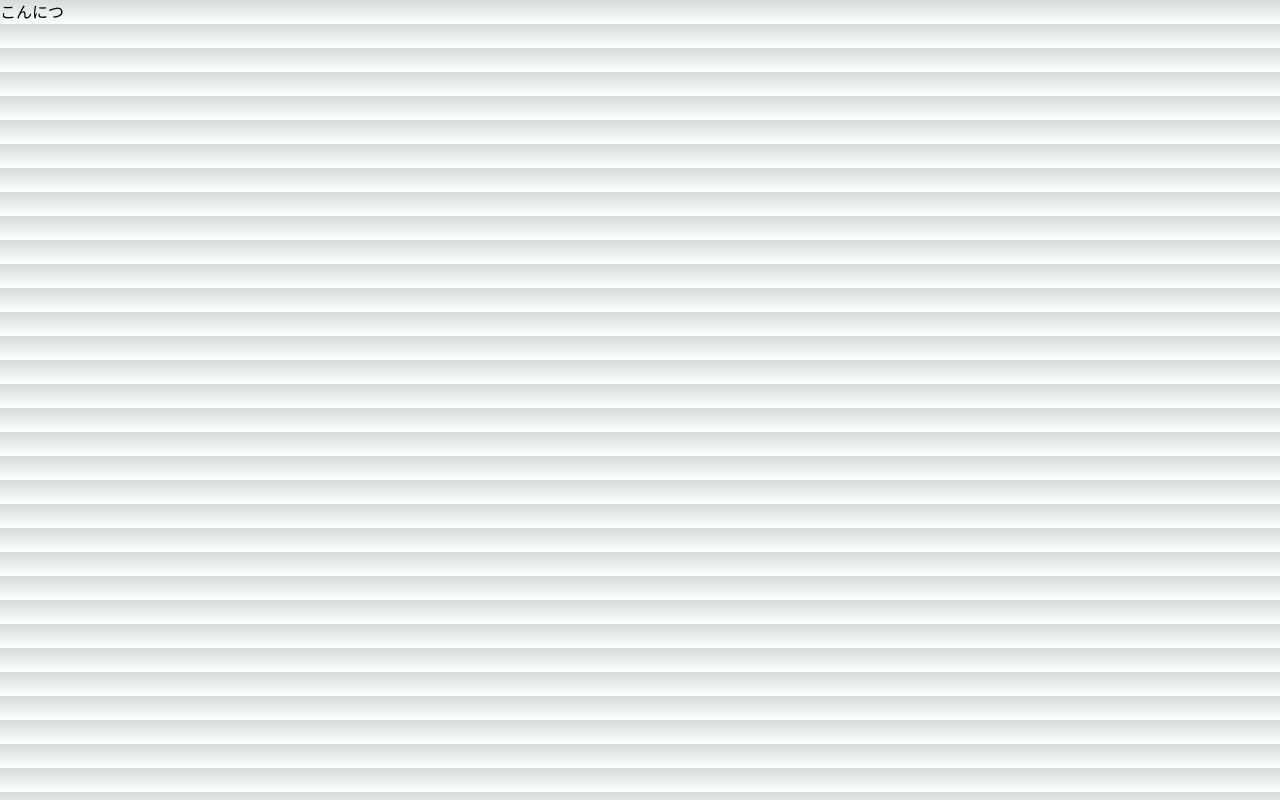
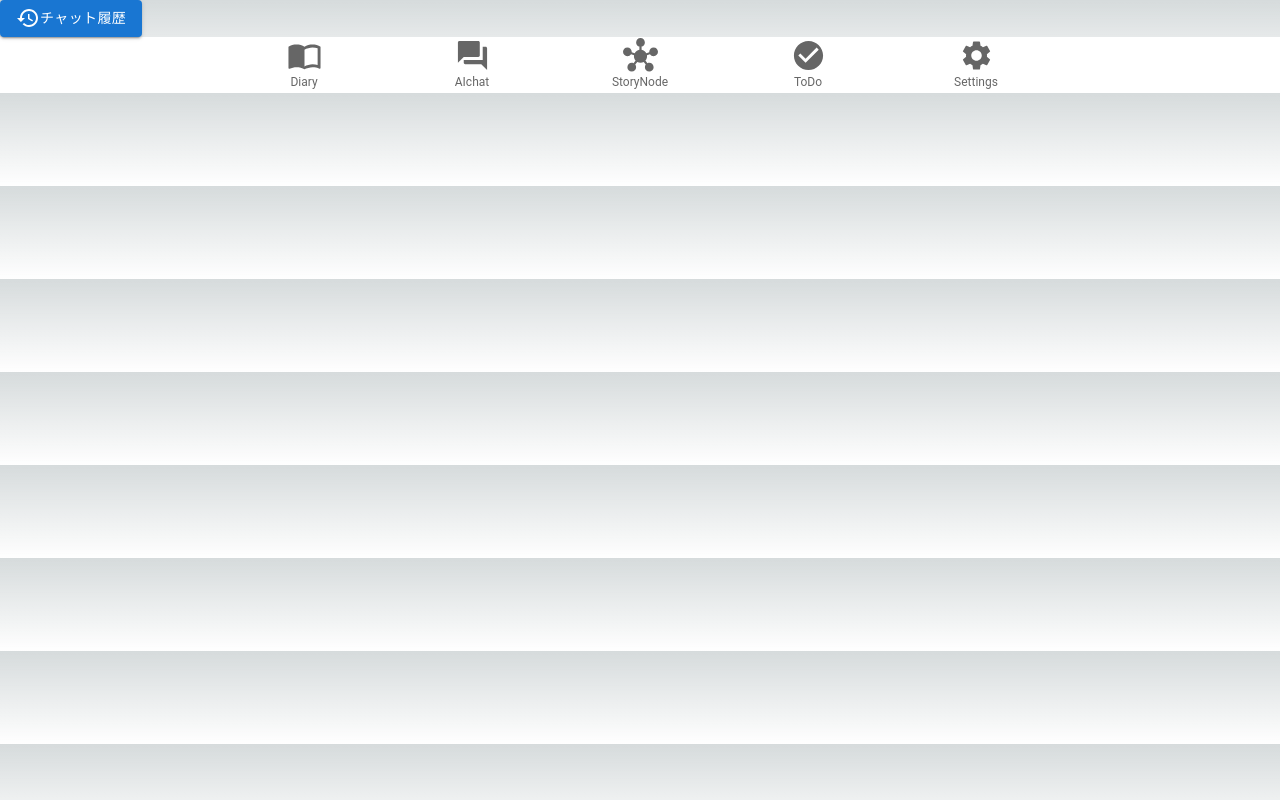
Before and after one commit to Nikesuiden/StoryNode_public, a Next.js app: page / in a window 1280 px wide. Built offline with nearby package versions, Linux system fonts and the light colour scheme.

Commit message:
ナビゲーションバーのコンポーネント完成

```diff
--- a/app/page.tsx
+++ b/app/page.tsx
@@ -1,5 +1,12 @@
+import ChatHistory from "@/components/elements/chatHistory/chatHistory";
+import BottomBar from "@/components/layouts/bottomBar/bottomBar";
+
 export default function Index() {
   return (
-    <div>こんにつ</div>
+    <div>
+
+      <ChatHistory />
+      <BottomBar />
+    </div>
   );
 }
--- a/app/start/page.tsx
+++ b/app/start/page.tsx
@@ -1,6 +1,9 @@
+import { History } from "@mui/icons-material";
+
 export default function Start() {
   return (
     <div>
+
       <h2>StoryNode</h2>
     </div>
   );
--- /dev/null
+++ b/components/elements/chatHistory/chatHistory.tsx
@@ -0,0 +1,6 @@
+import { History } from "@mui/icons-material";
+import { Button } from "@mui/material";
+
+export default function ChatHistory() {
+  return <Button variant="contained" color="primary"><History />チャット履歴</Button>;
+}
--- /dev/null
+++ b/components/layouts/bottomBar/bottomBar.tsx
@@ -0,0 +1,41 @@
+import {
+  ImportContacts,
+  Forum,
+  Hub,
+  CheckCircle,
+  Settings,
+  CoPresentSharp,
+} from "@mui/icons-material";
+import {
+  Box,
+  Button,
+  BottomNavigation,
+  BottomNavigationAction,
+  makeStyles,
+} from "@mui/material";
+import { constants } from "buffer";
+import { px } from "framer-motion";
+import Link from "next/link";
+import { useState } from "react";
+
+// const useStyles = makeStyles({
+//     root: {
+//         width: 500,
+//     },
+// });
+
+export default function BottomBar() {
+    // const classes = useStyles();
+    // const [value, setValue] = useState(0);
+  return (
+    <Box>
+      <BottomNavigation showLabels>
+        <BottomNavigationAction label="Diary" icon={<ImportContacts fontSize="large"/>} />
+        <BottomNavigationAction label="AIchat" icon={<Forum fontSize="large"/>} />
+        <BottomNavigationAction label="StoryNode" icon={<Hub fontSize="large"/>} />
+        <BottomNavigationAction label="ToDo" icon={<CheckCircle fontSize="large"/>} />
+        <BottomNavigationAction label="Settings" icon={<Settings fontSize="large"/>} />
+      </BottomNavigation>
+    </Box>
+  );
+}
--- a/package.json
+++ b/package.json
@@ -12,6 +12,8 @@
     "@chakra-ui/react": "^2.8.2",
     "@emotion/react": "^11.13.0",
     "@emotion/styled": "^11.13.0",
+    "@mui/icons-material": "^5.16.7",
+    "@mui/material": "^5.16.7",
     "framer-motion": "^11.3.24",
     "next": "14.2.5",
     "react": "^18",
```
Also changed, not shown: 1 other file (tests, documents, lock files or other folders).
